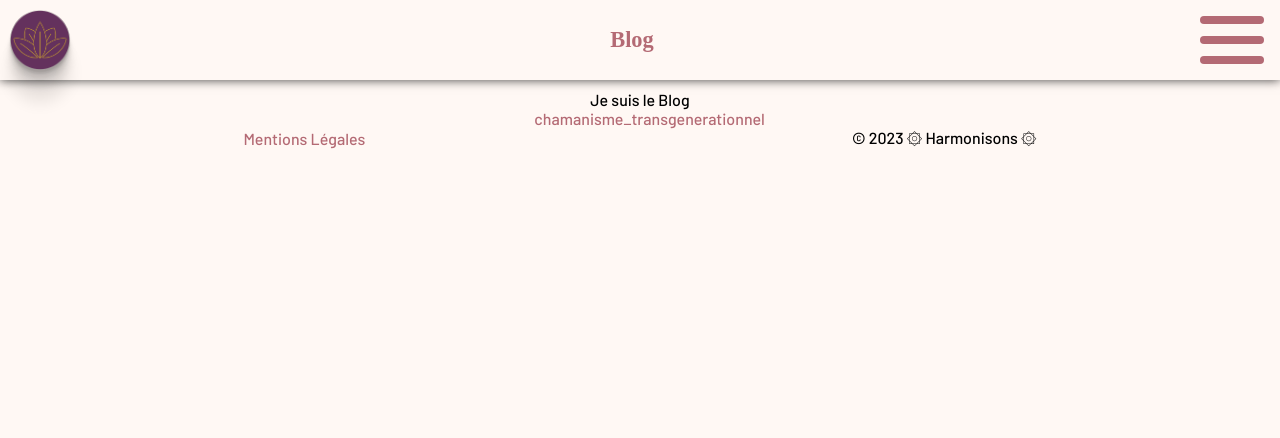
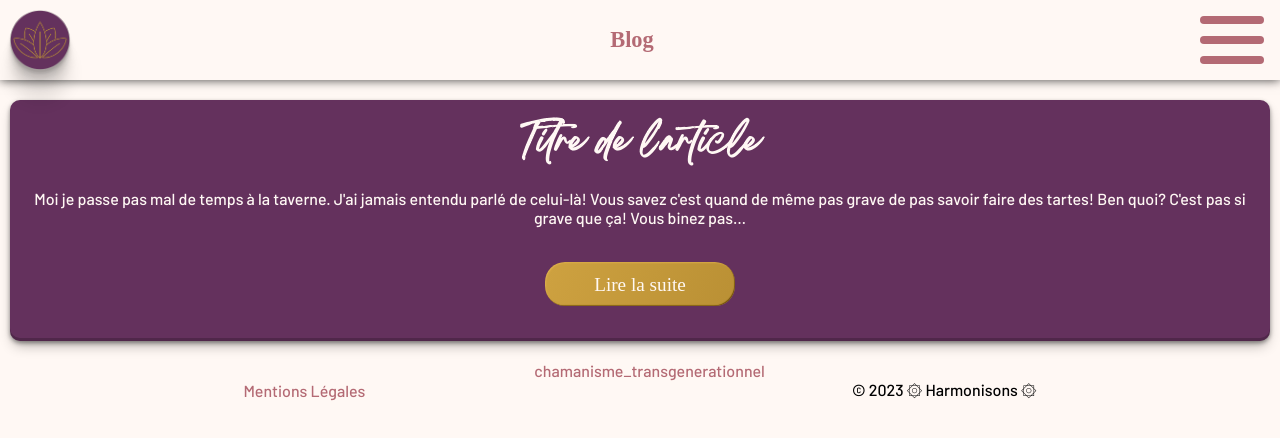
Before and after one commit to Newaluigi/Harmonisons-project, a React (Vite) app in the folder frontend/: page /blog in a window 1280 px wide. Shown: the top 438 px of the page. Built offline with nearby package versions, Linux system fonts and the light colour scheme; some icons are missing; a web font is replaced by a local one.

Commit message:
article component created

```diff
--- /dev/null
+++ b/frontend/src/components/Article.jsx
@@ -0,0 +1,13 @@
+export default function Article() {
+  return (
+    <div className="Article">
+      <h2 className="cardTitle">Titre de l'article</h2>
+      <p className="textContent">
+        Moi je passe pas mal de temps à la taverne. J'ai jamais entendu parlé de
+        celui-là! Vous savez c'est quand de même pas grave de pas savoir faire
+        des tartes! Ben quoi? C'est pas si grave que ça! Vous binez pas…
+      </p>
+      <button className="genericButton">Lire la suite</button>
+    </div>
+  )
+}
--- a/frontend/src/pages/Blog.jsx
+++ b/frontend/src/pages/Blog.jsx
@@ -1,5 +1,6 @@
 import React, { useEffect } from "react"
 import { usePageTitle } from "../components/PageTitleContext"
+import Article from "../components/Article"
 
 export default function Blog() {
   const { setPageTitle } = usePageTitle()
@@ -10,7 +11,7 @@ export default function Blog() {
 
   return (
     <div className="Blog">
-      <p>Je suis le Blog</p>
+      <Article />
     </div>
   )
 }
--- /dev/null
+++ b/frontend/src/styles/Article.scss
@@ -0,0 +1,19 @@
+.Article {
+  height: 100%;
+  margin: 20px 10px;
+  padding: 10px;
+  background-color: var(--third-color);
+  color: var(--font-color2);
+  object-fit: cover;
+  border-radius: 10px;
+  box-shadow: rgba(0, 0, 0, 0.4) 0px 2px 4px,
+    rgba(0, 0, 0, 0.3) 0px 7px 13px -3px, rgba(0, 0, 0, 0.2) 0px -3px 0px inset;
+  .genericParagraph {
+    text-align: left;
+    font-family: var(--font3);
+    font-size: var(--font-size1);
+    color: var(--font-color2);
+    padding: 10px;
+    margin: 20px;
+  }
+}
--- a/frontend/src/styles/main.scss
+++ b/frontend/src/styles/main.scss
@@ -9,6 +9,8 @@
 @import "./Testimonials.scss";
 @import "./Timeline.scss";
 @import "./Contact.scss";
+@import "./Article.scss";
+@import "./Blog.scss";
 
 :root {
   --background-color: #fff8f4;
```
